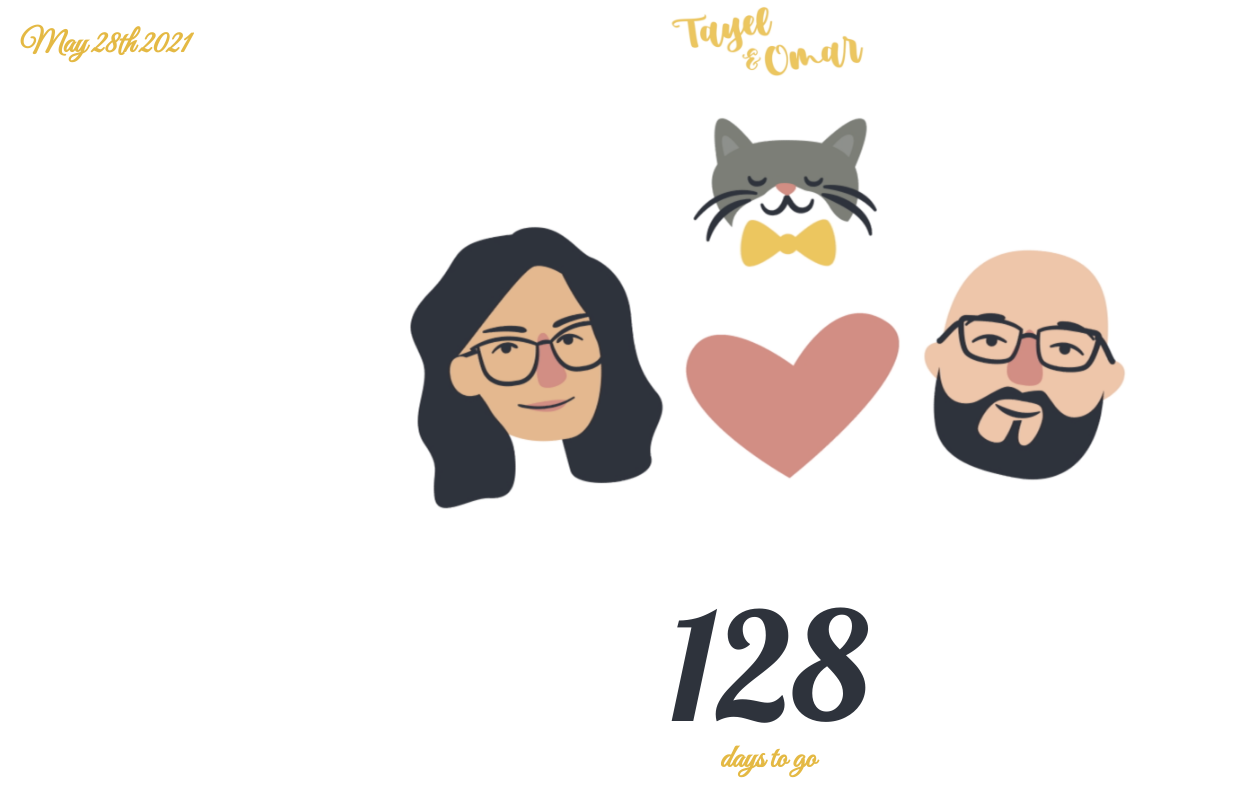
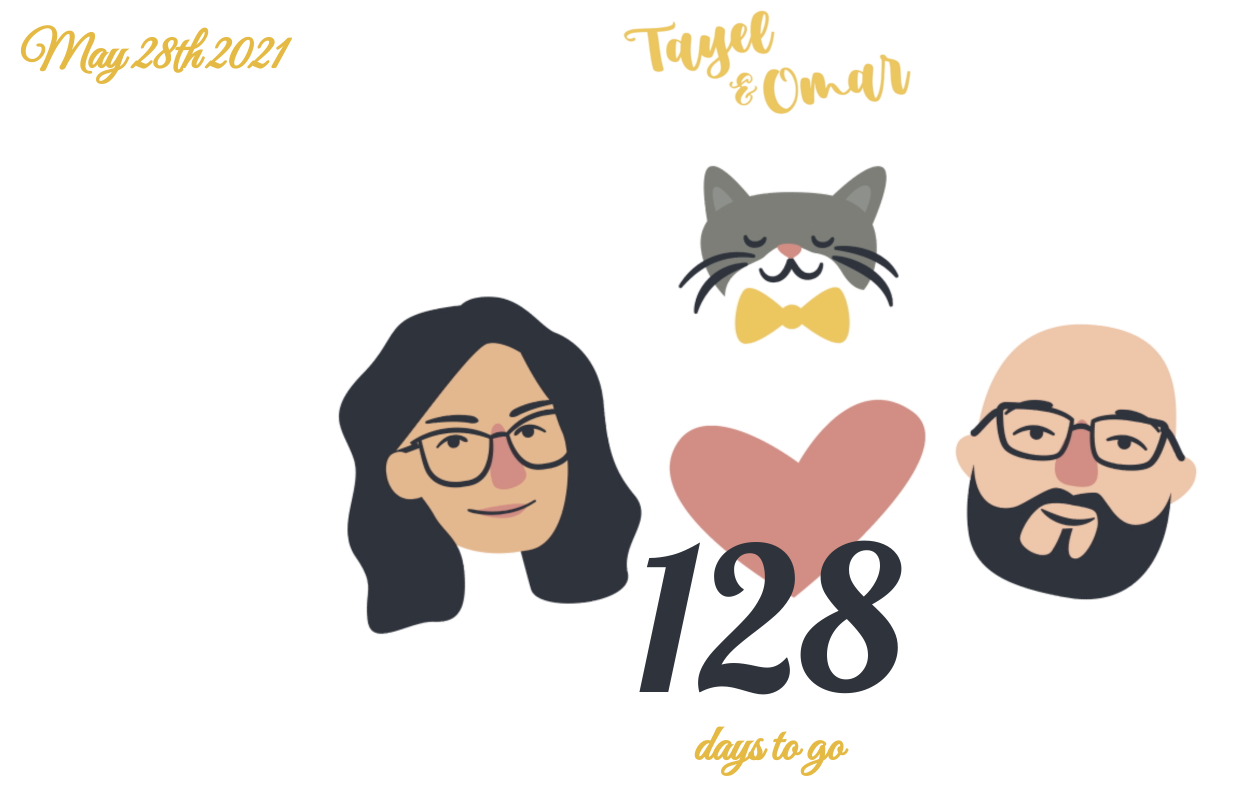
Before and after one commit to Mohacool/OmarTayelWedding, a plain HTML site: page index.html in a window 1536 px wide. Shown: the whole page, without its empty margins (0-1240 px from the left). Drawn offline with nearby package versions, Linux system fonts and the light colour scheme.

Commit message:
Update styles.css

```diff
--- a/styles.css
+++ b/styles.css
@@ -183,3 +183,25 @@ body, html {
         max-width:50vw;
     }
 }
+
+@media (min-width:1440px){
+    .picture {
+        max-width: 60vw;
+        padding-top: 10px;
+    }
+    #days {
+        font-size: 200px;
+    }
+    .daystogo {
+
+        font-size: 50px;
+    }
+    .date {
+
+        font-size: 50px;
+    }
+    .title {
+
+        width: 300px;
+    }
+}
```
